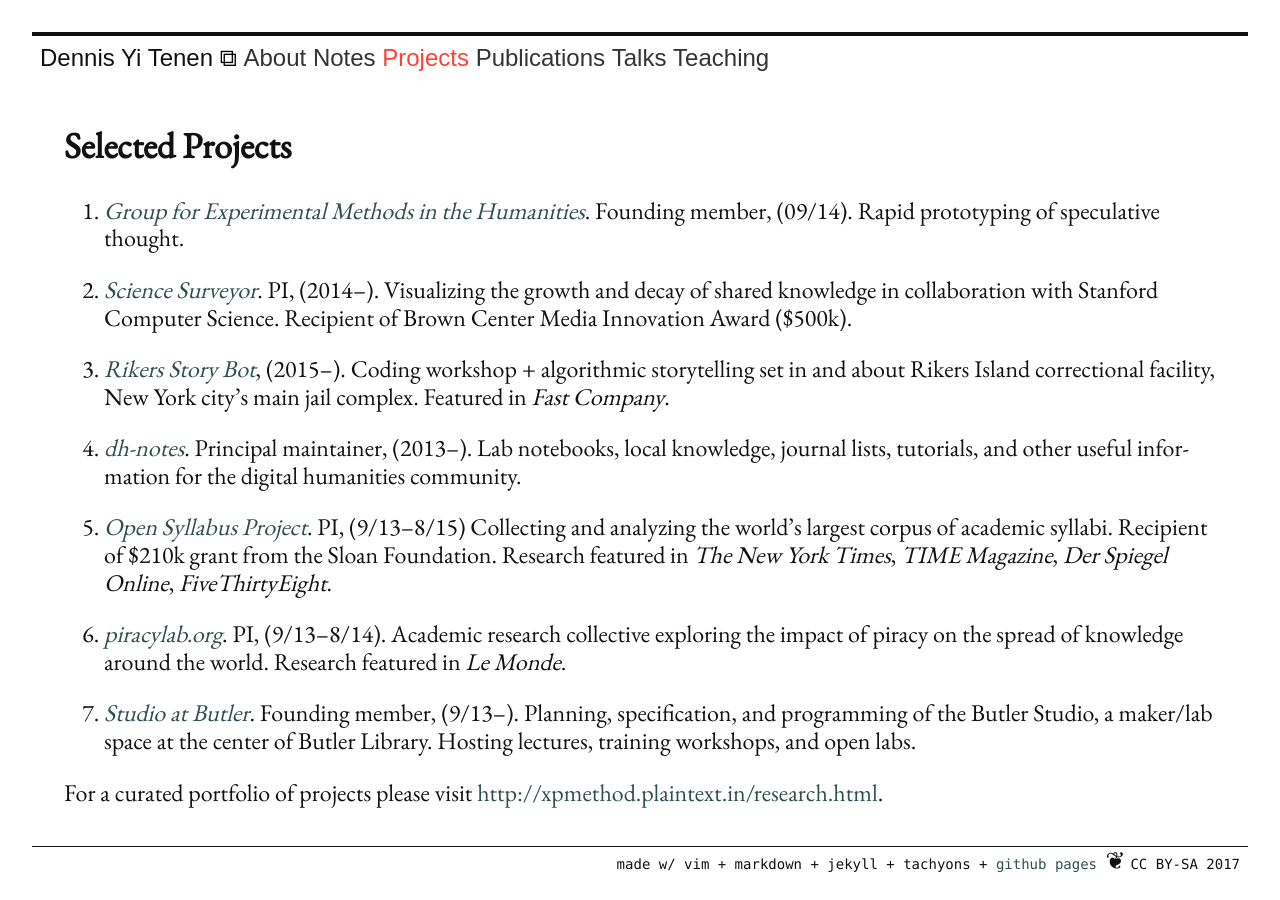
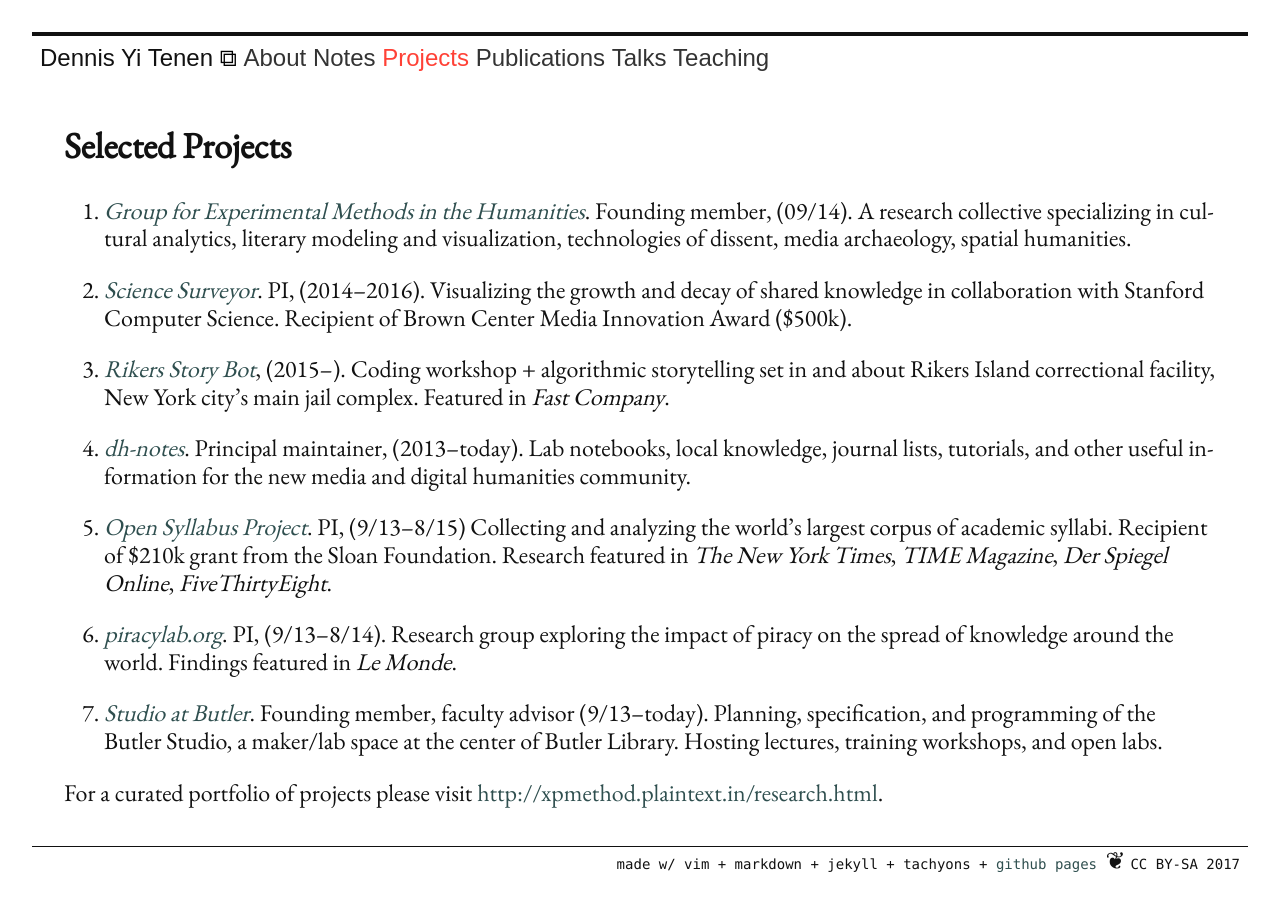
Before and after one commit to denten/denten.github.io, a Jekyll site: the page built from _pages/projects.md, in a window 1280 px wide. Built offline with Jekyll 4.4.1, drawn with Linux system fonts in a browser that asks for light colours; nearby versions of some CDN libraries; library files that are not in the unit come from our copies.

Commit message:
update projects in CV

```diff
--- a/_includes/CV/05-projects.md
+++ b/_includes/CV/05-projects.md
@@ -1,10 +1,11 @@
 ## Selected Projects
 
 1. *[Group for Experimental Methods in the
-   Humanities](http://xpmethod.github.io/)*. Founding member, (09/14). Rapid
-prototyping of speculative thought.
+   Humanities](http://xpmethod.github.io/)*. Founding member, (09/14). A
+research collective specializing in cultural analytics, literary modeling and
+visualization, technologies of dissent, media archaeology, spatial humanities.
 
-1. *[Science Surveyor](https://science-surveyor.github.io/)*. PI, (2014--).
+1. *[Science Surveyor](https://science-surveyor.github.io/)*. PI, (2014--2016).
 Visualizing the growth and decay of shared knowledge in collaboration with
 Stanford Computer Science. Recipient of Brown Center Media Innovation Award
 ($500k).
@@ -16,8 +17,9 @@ correctional facility, New York city's main jail complex. Featured in *Fast
 Company*.
 
 1. *[dh-notes](https://github.com/denten/dhnotes)*. Principal maintainer,
-   (2013--). Lab notebooks, local knowledge, journal lists, tutorials, and other
-useful information for the digital humanities community.
+   (2013--today). Lab notebooks, local knowledge, journal lists, tutorials,
+and other useful information for the new media and digital humanities
+community.
 
 1. *[Open Syllabus Project](http://opensyllabusproject.org/)*. PI, (9/13--8/15)
    Collecting and analyzing the world's largest corpus of academic syllabi.
@@ -25,13 +27,13 @@ Recipient of $210k grant from the Sloan Foundation. Research featured in *The
 New York Times*, *TIME Magazine*, *Der Spiegel Online*, *FiveThirtyEight*.
 
 1. *[piracylab.org](http://xpmethod.plaintext.in/minimal-computing/piracyLab.html)*.
-PI, (9/13--8/14). Academic research collective exploring the impact of piracy on
-the spread of knowledge around the world. Research featured in *Le Monde*.
+PI, (9/13--8/14). Research group exploring the impact of piracy on
+the spread of knowledge around the world. Findings featured in *Le Monde*.
 
 1. *[Studio at Butler](https://studio.cul.columbia.edu/)*. Founding member,
-(9/13--). Planning, specification, and programming of the Butler Studio, a
-maker/lab space at the center of Butler Library. Hosting lectures, training
-workshops, and open labs.
+   faculty advisor (9/13--today). Planning, specification, and programming of
+the Butler Studio, a maker/lab space at the center of Butler Library. Hosting
+lectures, training workshops, and open labs.
 
 **For a curated portfolio of projects please visit
 [http://xpmethod.plaintext.in/research.html](http://xpmethod.plaintext.in/research.html).**
```
